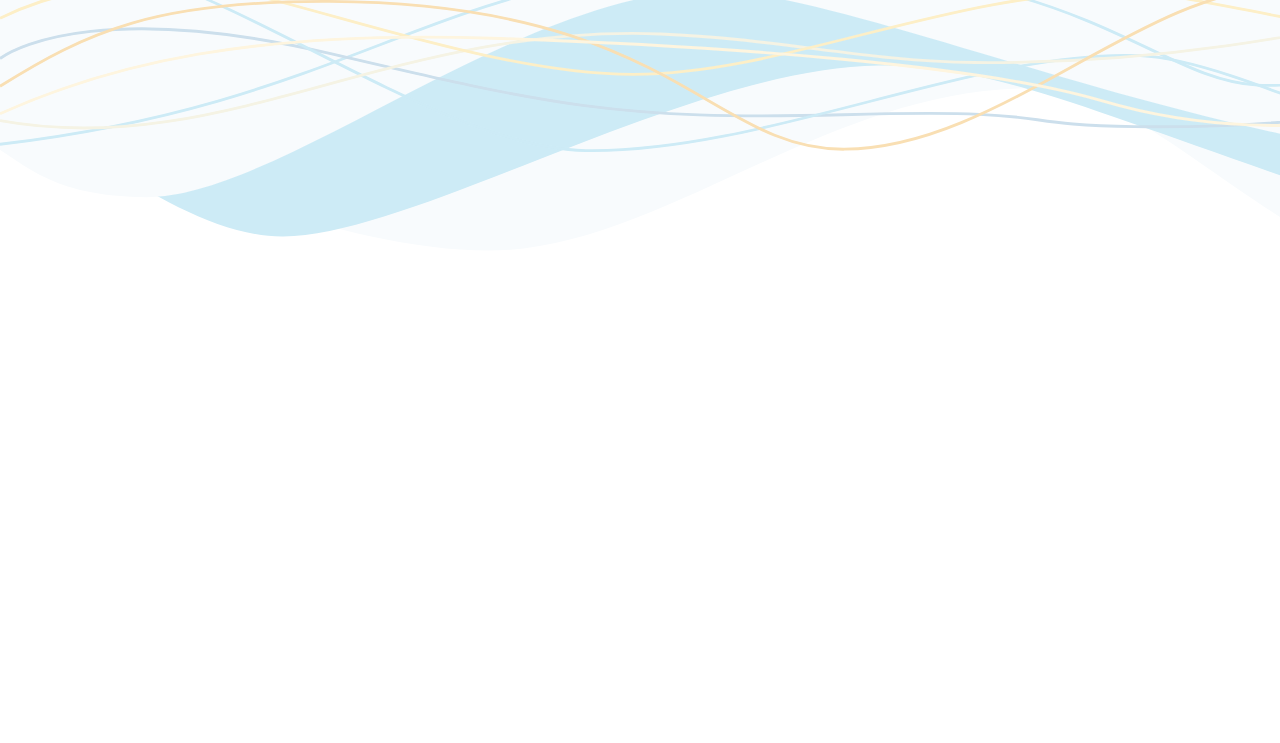
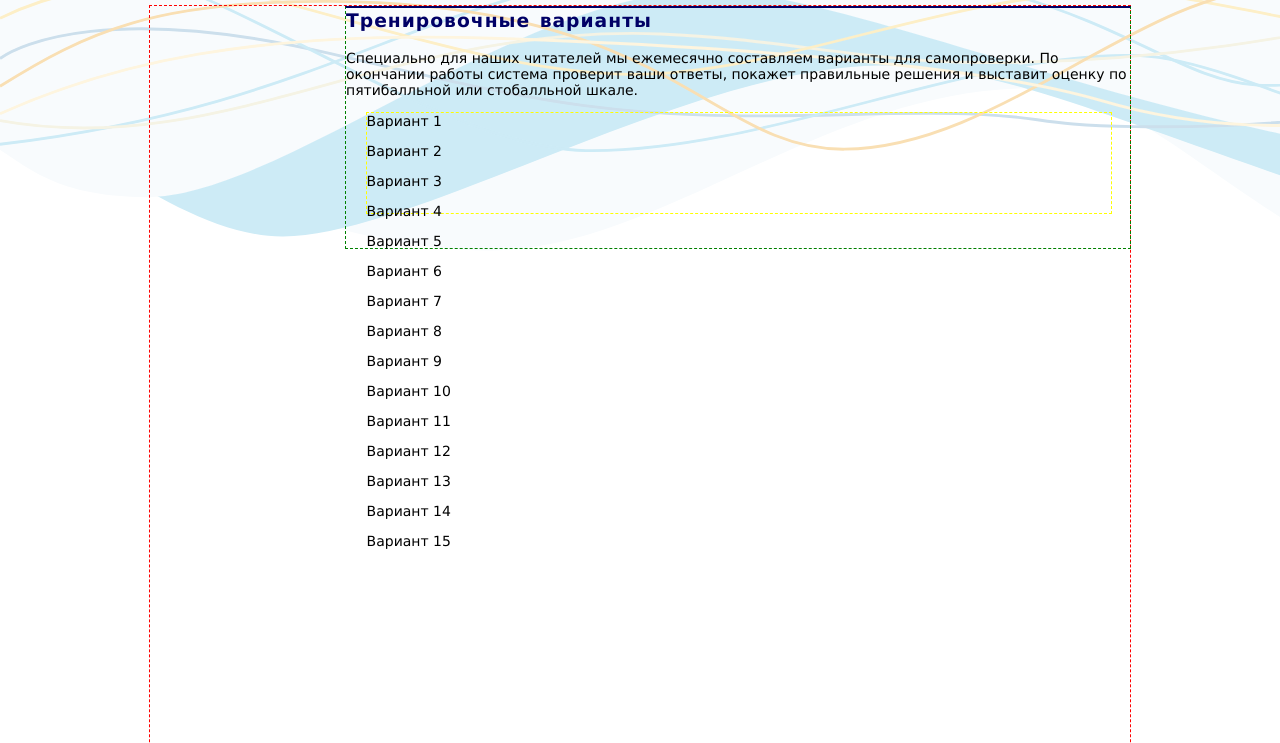
Before and after one commit to 1LoraOswald1/1LoraOswald1.github.io, a plain HTML site: page file.html in a window 1280 px wide. Shown: the part 167-910 px from the top of the page. Before the commit the page ends 800 px from the top, so only its background shows below. Drawn offline with Linux system fonts and the light colour scheme.

Commit message:
Stage 2: article

```diff
--- a/file.html
+++ b/file.html
@@ -35,12 +35,36 @@
         </div>
     </header>
 
-    <naw>
+    <article>
+        <section id="opening">
+            <h3>Тренировочные варианты</h3>
+            <p>Специально для наших читателей мы ежемесячно составляем варианты для самопроверки.
+По окончании работы система проверит ваши ответы, покажет правильные решения и выставит оценку по пятибалльной или стобалльной шкале.</p>
+            <div id="variants">
+                <div class="v_15">
+                    <a><div><p>Вариант 1</p></div></a>
+                    <a><div><p>Вариант 2</p></div></a>
+                    <a><div><p>Вариант 3</p></div></a>
+                    <a><div><p>Вариант 4</p></div></a>
+                    <a><div><p>Вариант 5</p></div></a>
+                </div>
+                <div class="v_610">
+                    <a><div><p>Вариант 6</p></div></a>
+                    <a><div><p>Вариант 7</p></div></a>
+                    <a><div><p>Вариант 8</p></div></a>
+                    <a><div><p>Вариант 9</p></div></a>
+                    <a><div><p>Вариант 10</p></div></a>
+                </div>
+                <div class="1115">
+                    <a><div><p>Вариант 11</p></div></a>
+                    <a><div><p>Вариант 12</p></div></a>
+                    <a><div><p>Вариант 13</p></div></a>
+                    <a><div><p>Вариант 14</p></div></a>
+                    <a><div><p>Вариант 15</p></div></a>
 
-    </naw>
-
-    <article>
-        <section></section>
+                </div>
+            </div>
+        </section>
 
         <section></section>
     </article>
--- a/style.css
+++ b/style.css
@@ -6,8 +6,11 @@ body {
     font-family: Verdana, Geneva, sans-serif;
 }
 
+
+
 header {
     width: 100%;
+    margin-bottom: 5px;
 }
 header img {
     display: block;
@@ -18,6 +21,11 @@ header img {
     top: 80px;
     right: 550px;
     color: #090949;
+    text-decoration: underline;
+    font-size: 15px;
+}
+.gia:hover {
+    color: #FF8000;
 }
 .obj {
     width: 980px;
@@ -57,7 +65,52 @@ header img {
     position: relative;
     top: -5px;
 }
+
+
+
+article {
+    margin: 0 auto;
+    width: 980px;
+    height: 1000px;
+    border: dashed red 1px;
+}
+#opening {
+    margin-left: 19.9%;
+    width: 80%;
+    height: 240px;
+    border: dashed green 1px;
+    border-top: 2px solid #006;
+}
+#variants {
+    border: dashed yellow 1px;
+    width: 95%;
+    height: 100px;
+    margin: 0 2.5%;
+}
+.v_15 div {
+
+}
+.v_610 {}
+.v1115 {}
+#opening h3 {
+    margin-top: 2px;
+}
+#opening p {
+    display: block;
+    margin-top: 0;
+    font-size: 14px;
+}
+
+
+
+
 a {
     text-decoration: none;
     color: black;
 }
+h1, h2, h3, h4, h5, h6 {
+    color: #006;
+    word-spacing: 2px;
+    letter-spacing: 1px;
+    font-weight: 700;
+}
```
